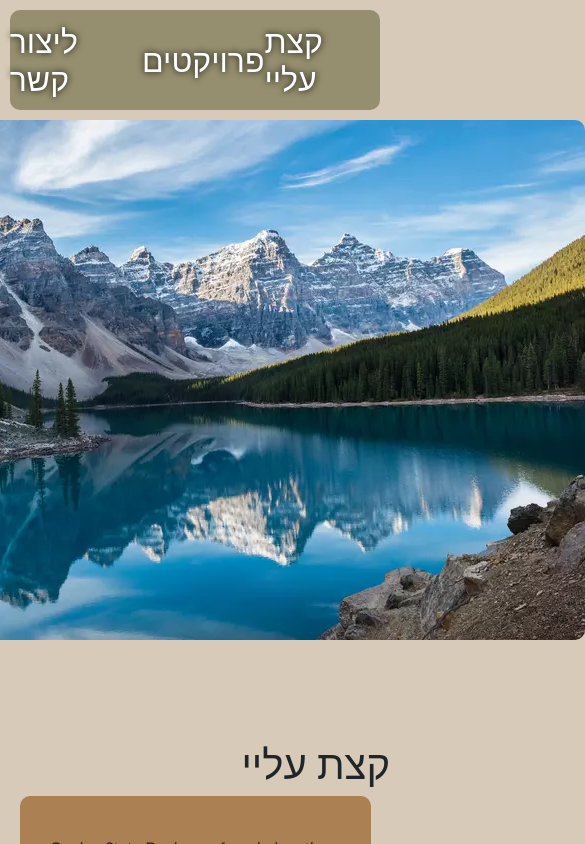
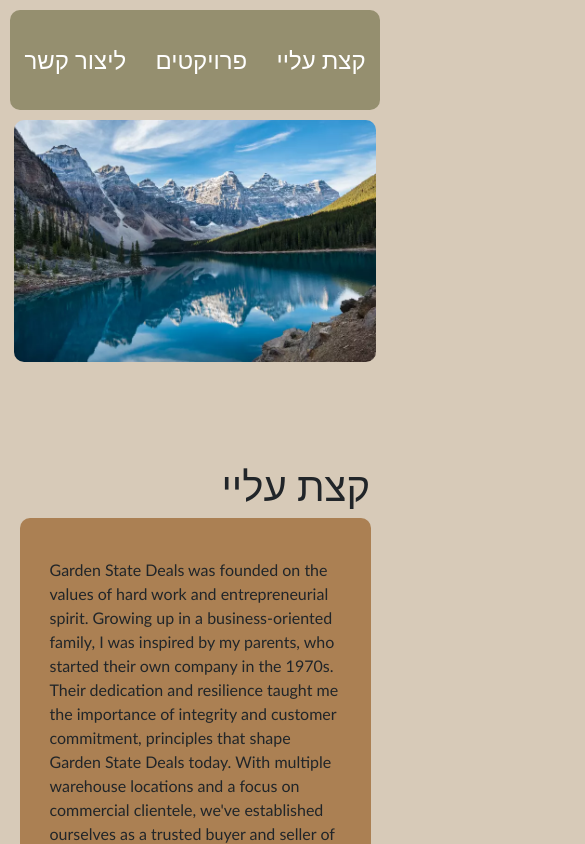
Before and after one commit to motty-mandel/shira-projects, a plain HTML site: page docs/index.html in a window 390 px wide. Shown: the top 844 px of the page, 585 px wide, since content can reach past the window. Drawn offline with nearby package versions, Linux system fonts and the light colour scheme.

Commit message:
made it mobile friendly

```diff
--- a/docs/styles.css
+++ b/docs/styles.css
@@ -19,7 +19,6 @@ header {
     justify-content: center;
     align-items: center;
     color: white;
-    text-shadow: 0 0 7px black;
 }
 
 header h2 {
@@ -34,7 +33,7 @@ header h2 a {
 
 header h2 a:hover {
     text-decoration: none;
-    color: white;
+    color: rgb(203, 158, 84);
 }
 
 /* ---------------------------Body----------------------------------- */
@@ -92,3 +91,25 @@ footer {
     color: white;
     text-shadow: 0 0 7px black;
 }
+
+/* --------------------------Mobile----------------------------------- */
+
+@media screen and (max-width: 402px) {
+    header h2 {
+        font-size: 1.5rem;
+    }
+
+    .hero-picture {
+        display: flex;
+    }
+
+    .hero-picture img {
+        width: 93%;
+        margin: 0 auto 100px;
+    }
+
+    .about-header,
+    .project-header {
+        margin-right: 20px;
+    }
+}
```
